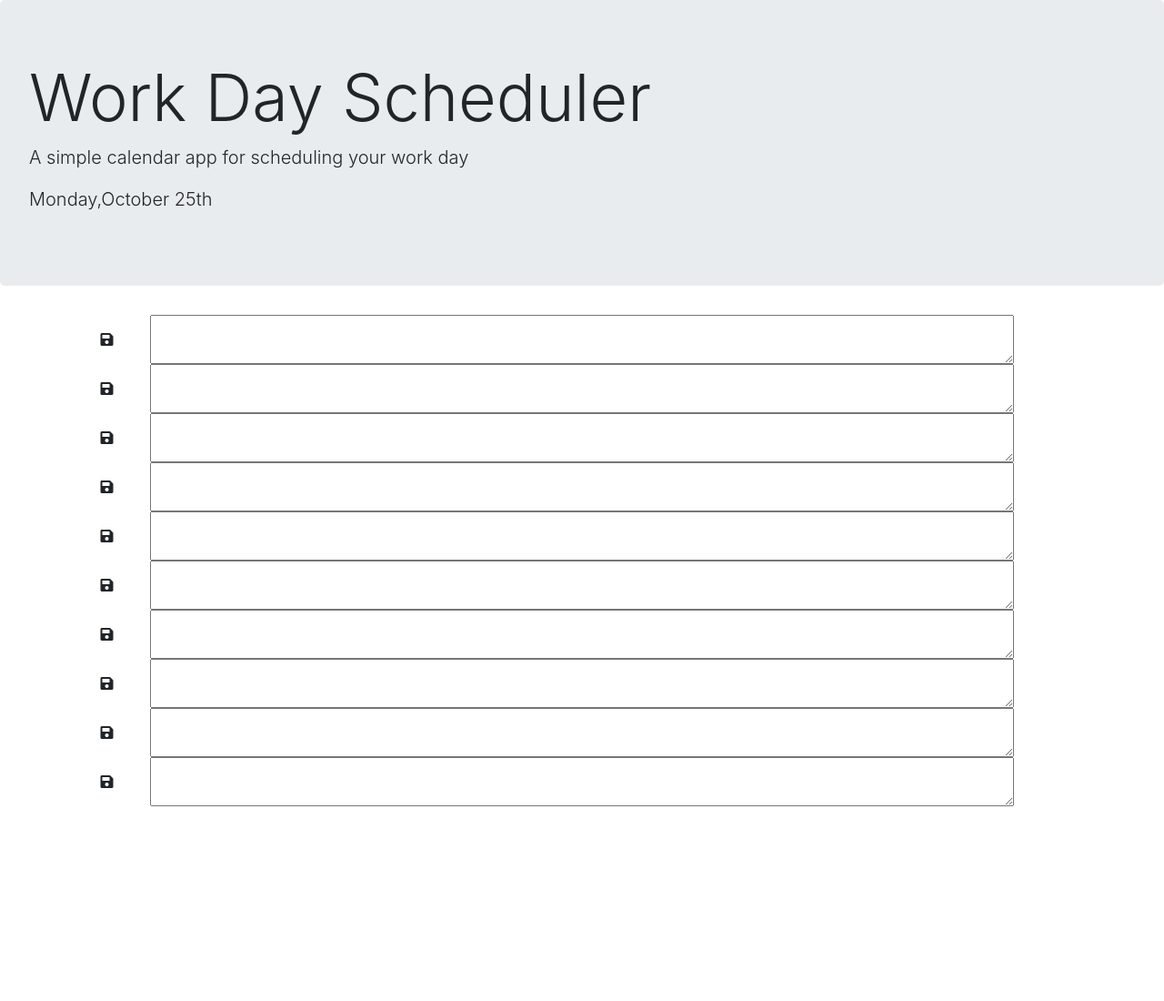
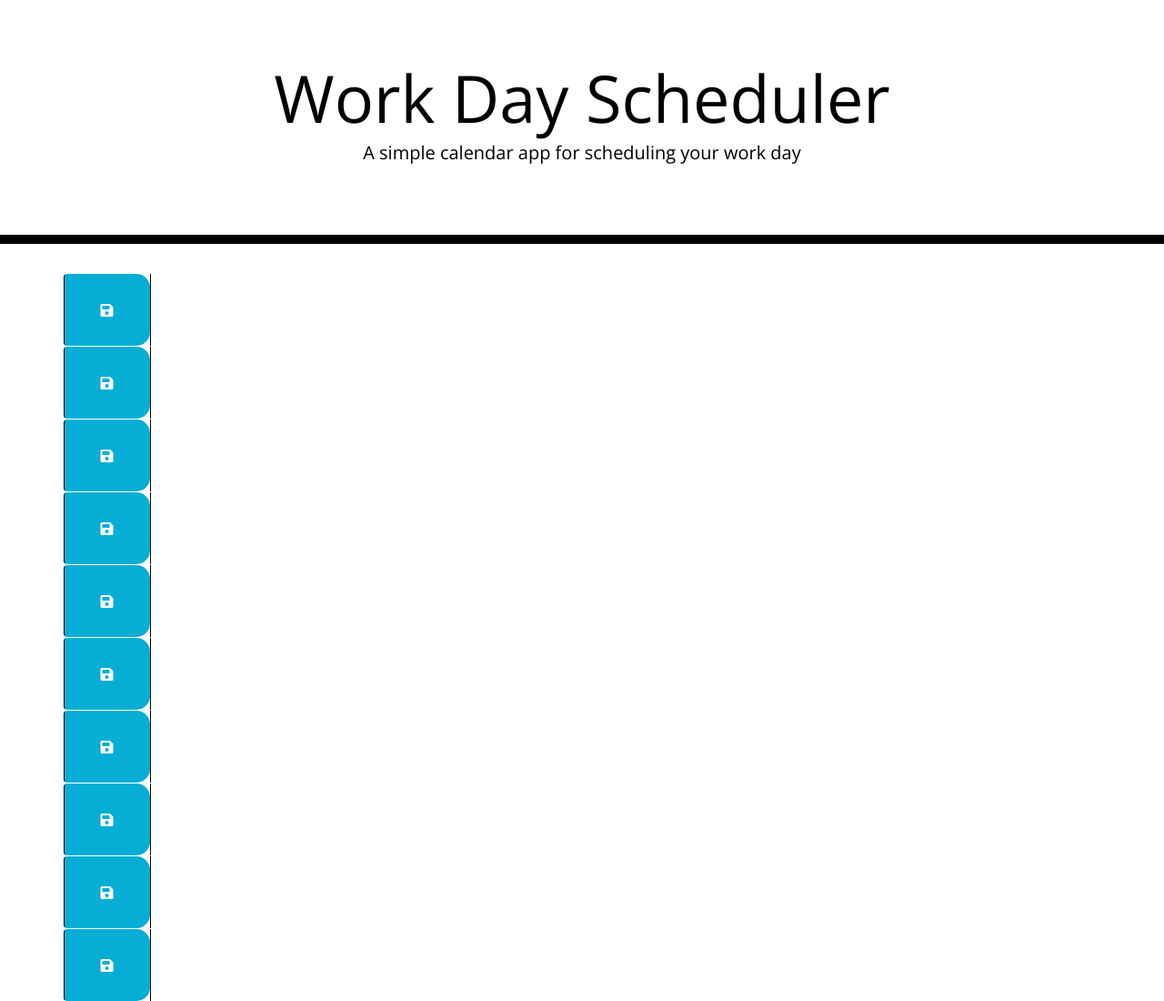
Before and after one commit to Pabi149/Work-Day, a plain HTML site: page Develop/index.html in a window 1280 px wide. Shown: the whole page at 91% size. Before the commit the page ends 886 px from the top, so only its background shows below. Drawn offline with nearby package versions, Linux system fonts and the light colour scheme.

Commit message:
initial commit

```diff
--- a/Develop/planner.js
+++ b/Develop/planner.js
@@ -17,23 +17,3 @@ $(document).ready(function(){
     $("#16 .description").val(localStorage.getItem("16"));
     $("#17 .description").val(localStorage.getItem("17"));
     $("#18 .description").val(localStorage.getItem("18"));
-
-    function timeChange(){
-        var currentHour = moment().hour();
-
-        $('.time-block').each(function(){
-            var idTime = parseInt($(this).attr("id"));
-            if (idTime < currentHour){
-                $(this).addClass("past");
-            } else if (idTime === currentHour){
-                $(this).addClass("present");
-                $(this).removeClass("past");
-            } else {$(this).addClass("future");
-            $(this).removeClass("past");
-            $(this).removeClass("present");
-            }
-        })
-    }
-  timeChange();
-  var timeInterval = setInterval (timeChange, 2000);
-});
--- /dev/null
+++ b/Develop/style.css
@@ -0,0 +1,71 @@
+body {
+  font-family: 'Open Sans', sans-serif;
+  font-size: 16px;
+  line-height: 1;
+}
+
+textarea{
+  background: transparent;
+  border: none;
+  resize: none;
+  color: #000000;
+  border-left: 1px solid black;
+  padding: 10px;
+}
+
+.jumbotron {
+  text-align: center;
+  background-color: transparent;
+  color: black;
+  border-radius: 0;
+  border-bottom: 10px solid black;
+}
+
+.description{
+  white-space: pre-wrap;
+}
+
+.time-block{
+  text-align: center;
+  border-radius: 15px;
+}
+
+.row {
+  white-space: pre-wrap;
+  height: 80px;
+  border-top: 1px solid white;;
+}
+
+.hour {
+  background-color: #ffffff;
+  color: #000000;
+  border-top: 1px dashed #000000;
+}
+
+.past {
+  background-color: #d3d3d3;
+  color: white;
+}
+
+.present {
+  background-color: #ff6961;
+  color: white;
+}
+
+.future {
+  background-color: #3a95d1;
+  color: white;
+}
+
+.saveBtn {
+  border-left: 1px solid black;
+  border-top-right-radius: 15px;
+  border-bottom-right-radius: 15px;
+  background-color: #06AED5;
+  color: white;
+}
+
+.saveBtn i:hover {
+  font-size: 20px;
+  transition: all .3s ease-in-out;
+}
```
Also changed, not shown: Develop/index.html (+1 -1 lines).
